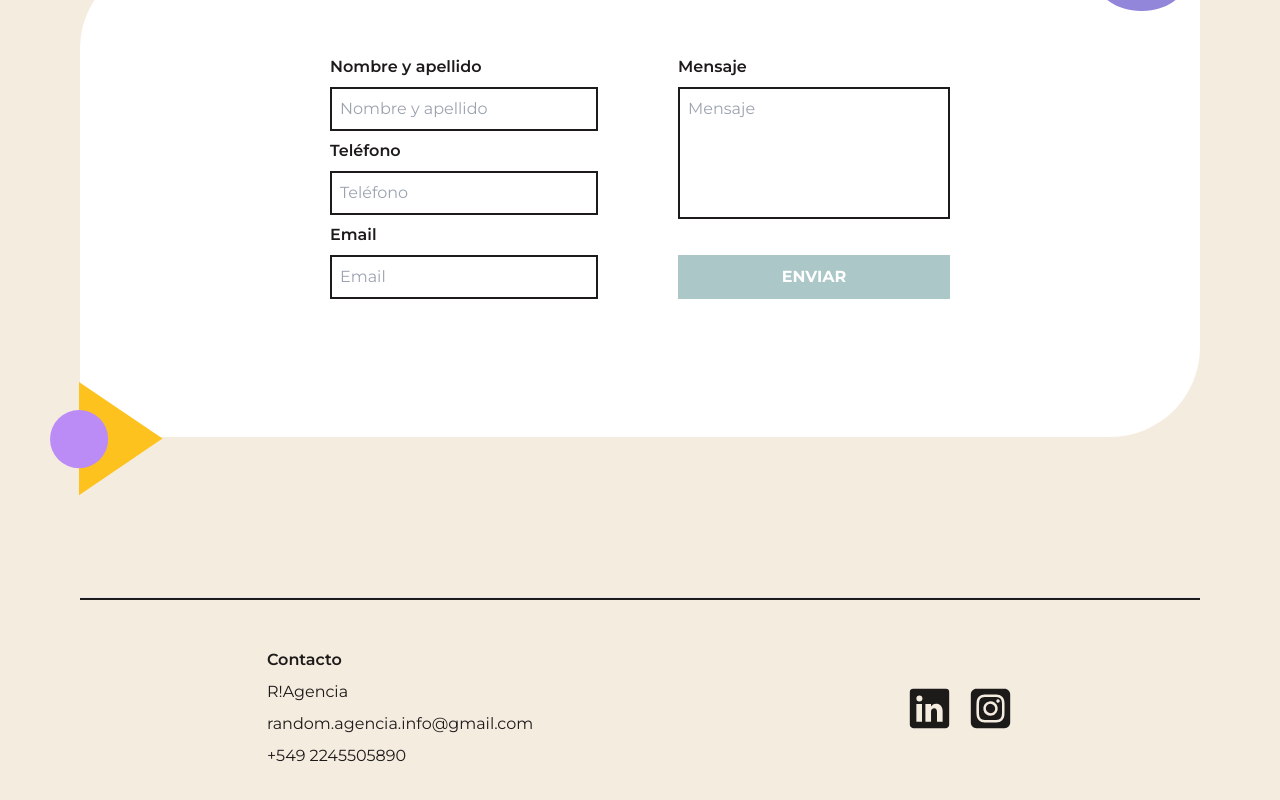
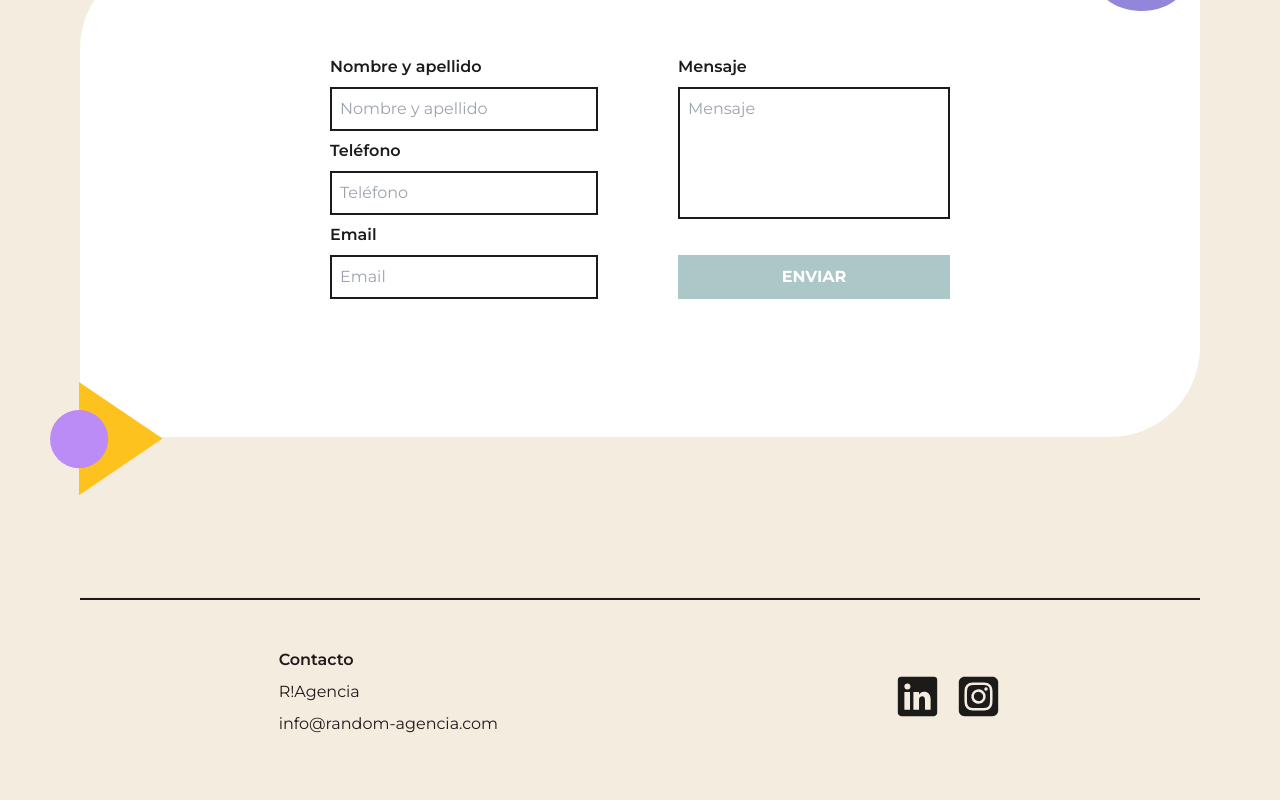
Before and after one commit to Franciscof94/random-agency, a Next.js app: page / in a window 1280 px wide. Shown: the part 3151-3951 px from the top of the page. Built offline with nearby package versions, Linux system fonts and the light colour scheme; no server answers.

Commit message:
modified email footer

```diff
--- a/src/app/components/Footer/Footer.tsx
+++ b/src/app/components/Footer/Footer.tsx
@@ -12,8 +12,8 @@ export const Footer = () => {
         <div className='flex flex-col '>
           <h5 className="font-semibold">Contacto</h5>
           <p className='text-sm sm:text-base pt-2'>R!Agencia</p>
-          <p className='text-sm sm:text-base py-2'>random.agencia.info@gmail.com</p>
-          <p className='text-sm sm:text-base'>+549 2245505890</p>
+          <p className='text-sm sm:text-base py-2'>info@random-agencia.com</p>
+          {/* <p className='text-sm sm:text-base'></p> */}
         </div>
         <div className='flex items-center gap-x-4'>
           <div>
```
